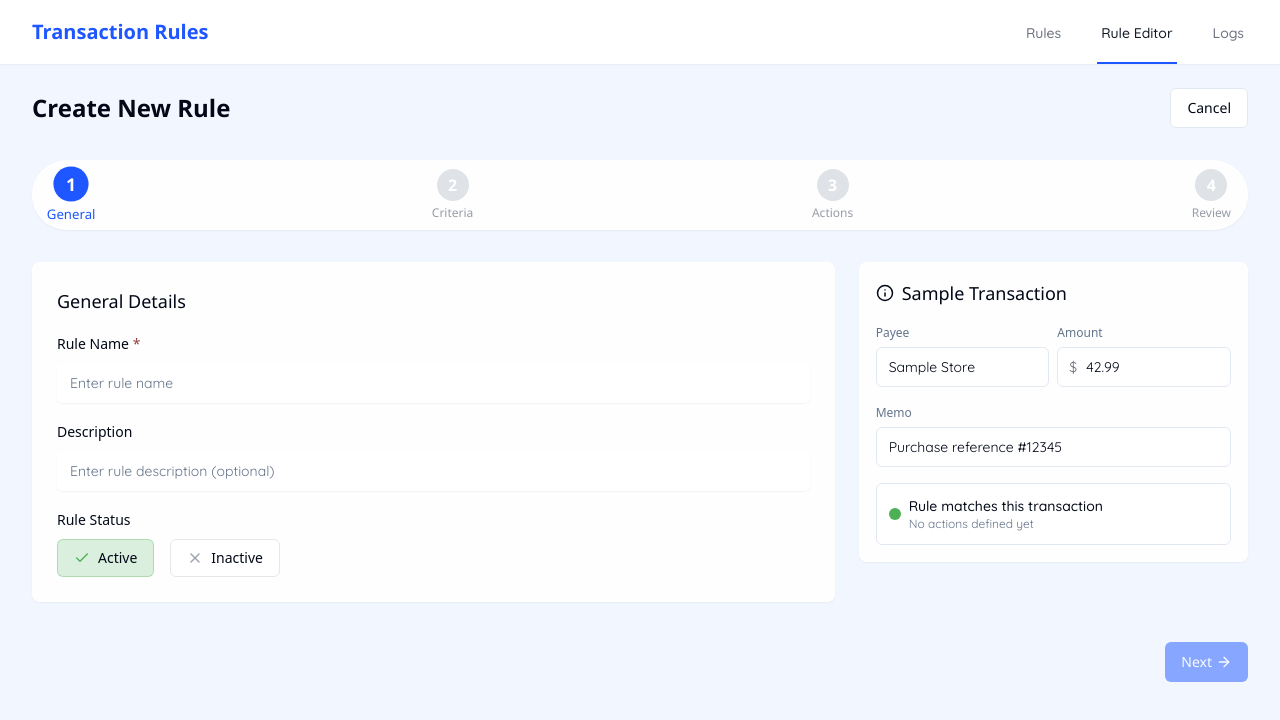
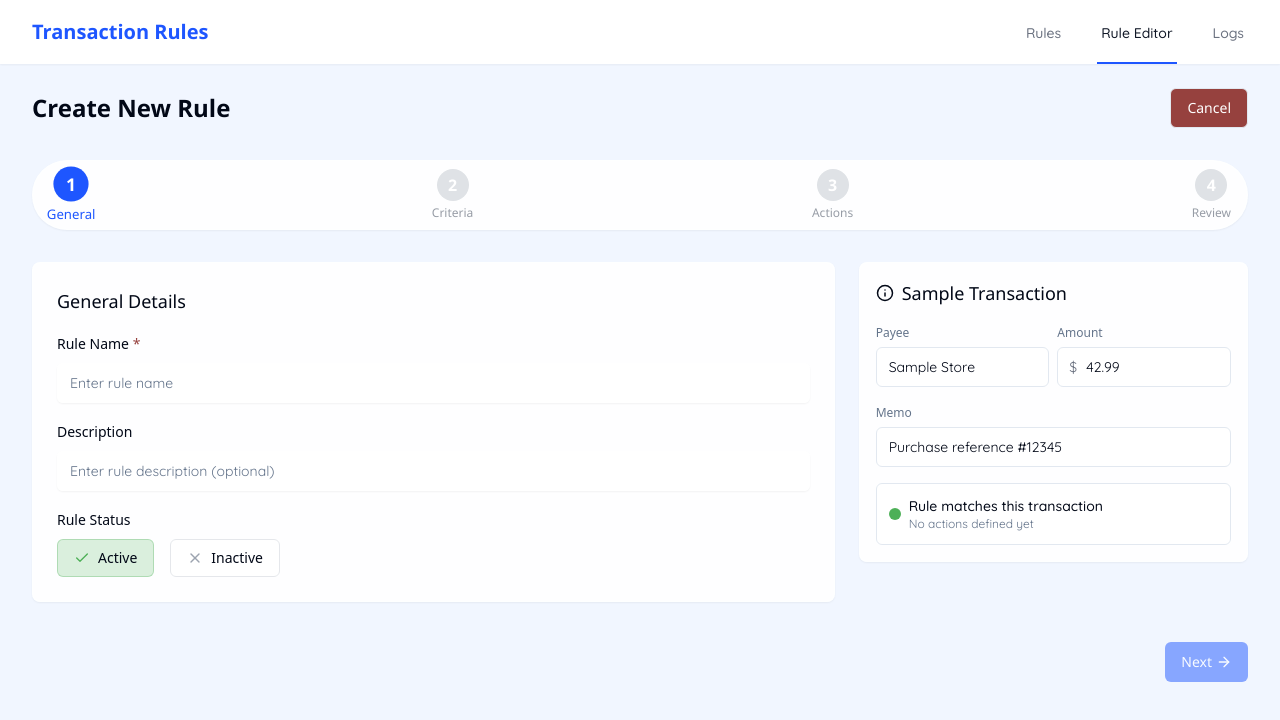
Before and after one commit to lyonisaac/categorization-crafters, a React (Vite) app: page /rule-editor in a window 1280 px wide. Shown: the top 720 px of the page. Built offline with nearby package versions, Linux system fonts and the light colour scheme.

Commit message:
Made button red

```diff
--- a/src/components/RuleForm.tsx
+++ b/src/components/RuleForm.tsx
@@ -419,7 +419,7 @@ const RuleForm: React.FC = () => {
             {isEditMode ? 'Edit Rule' : 'Create New Rule'}
           </h2>
           <div className="space-x-2">
-            <Button type="button" variant="outline" onClick={() => navigate('/')} className="font-heading">
+            <Button type="button" variant="outline" onClick={() => navigate('/')} className="font-heading bg-app-delete text-white hover:bg-app-delete/90">
               Cancel
             </Button>
             {currentStep === 4 ? (
```
